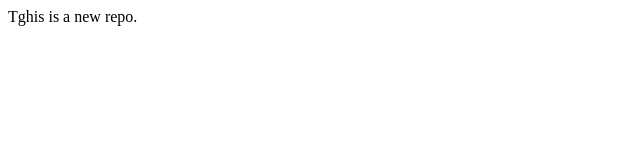
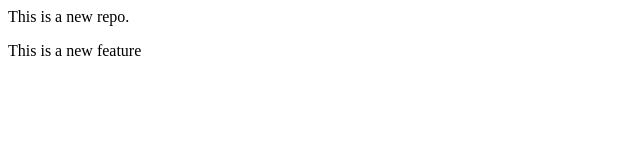
Before and after one commit to karunashrestha146-oss/localrepo, a plain HTML site: page index.html in a window 1280 px wide. Shown: the whole page, without its empty margins (0-640 px from the left). Drawn offline with Linux system fonts and the light colour scheme.

Commit message:
add new feature

```diff
--- a/index.html
+++ b/index.html
@@ -1 +1,2 @@
-<p>Tghis is a new repo.</p>
+<p>This is a new repo.</p>
+<p>This is a new feature </p>
```
Also changed, not shown: 1 other file.
